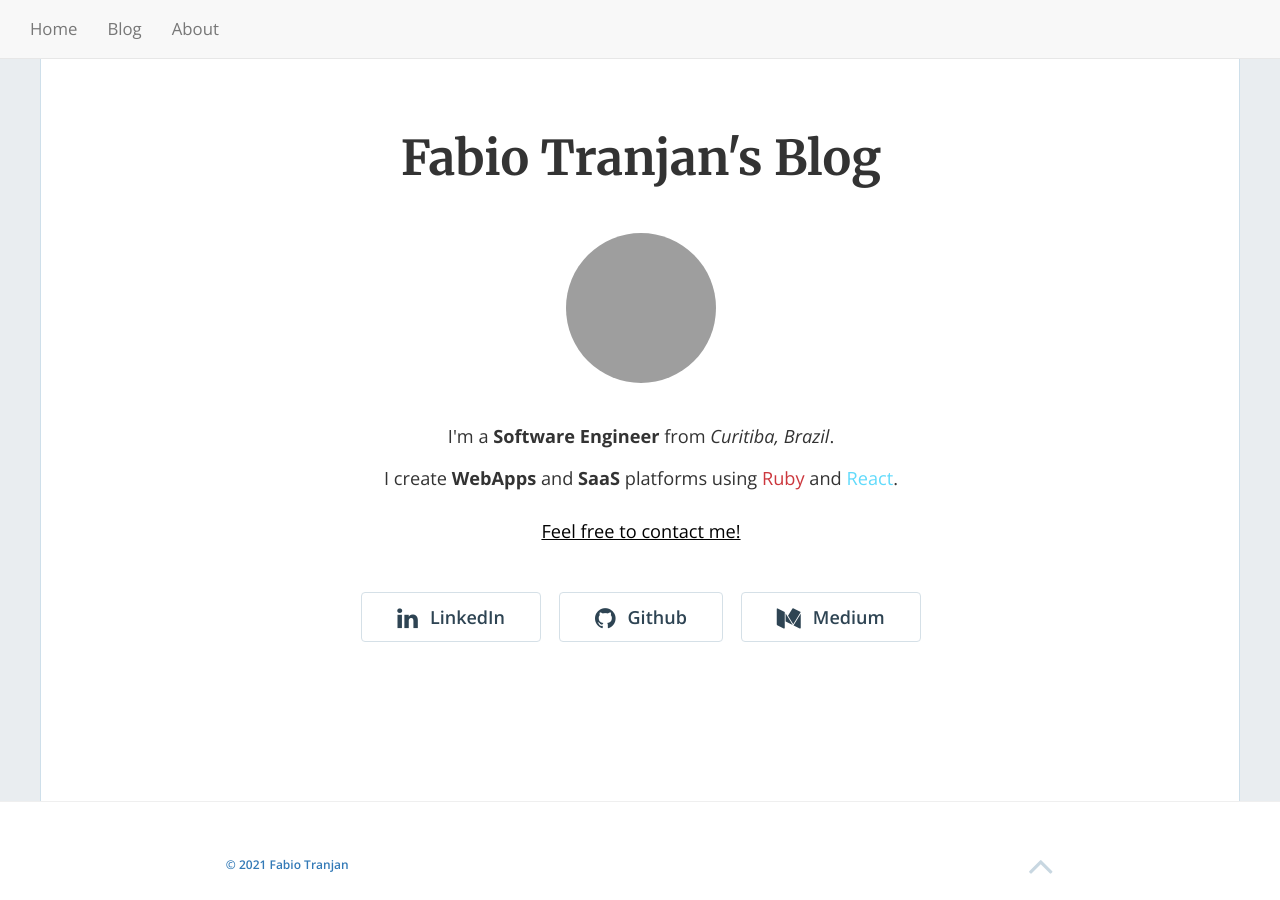
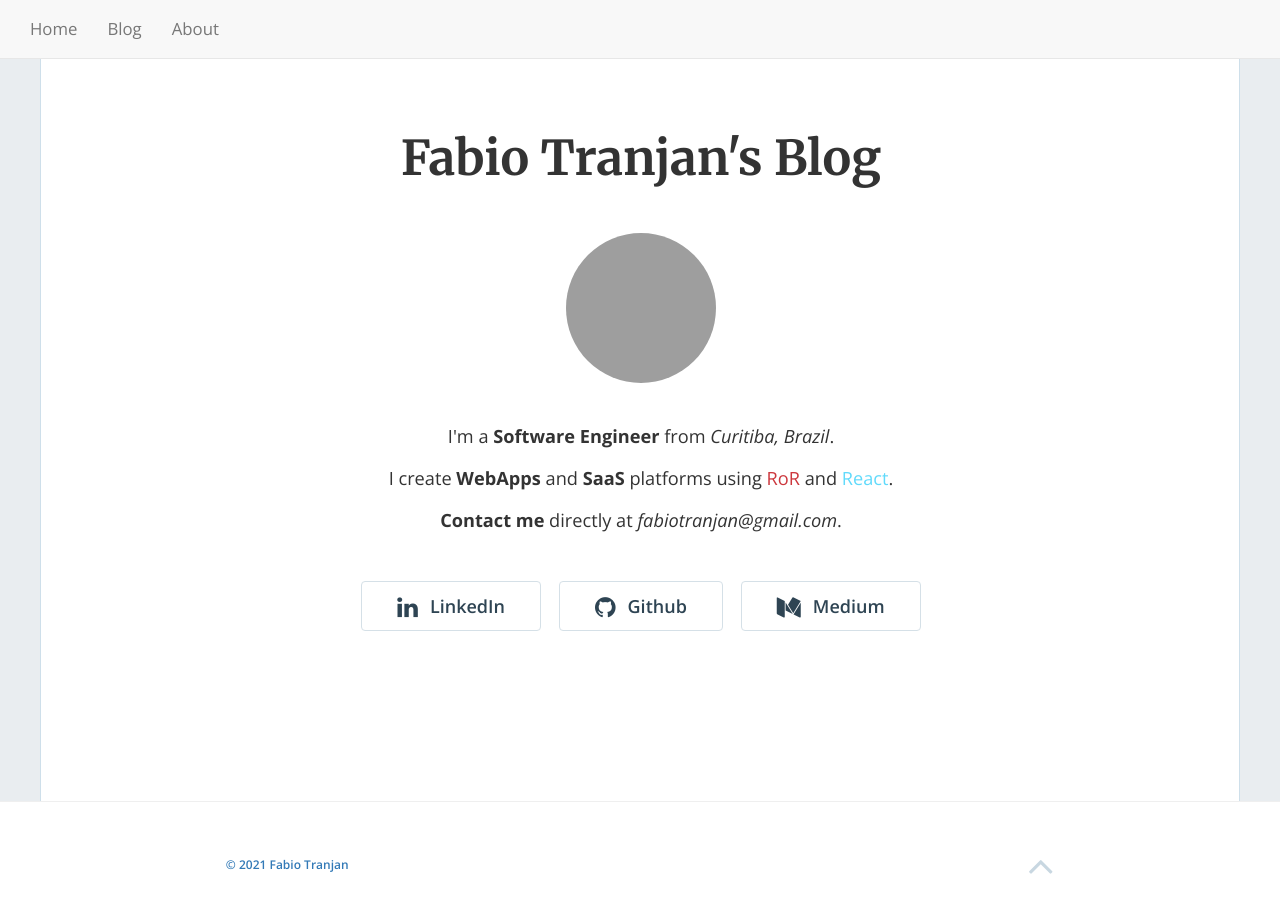
Before and after one commit to FabioTranjan/fabiotranjan.github.io, a Jekyll site: the page built from about.md, in a window 1280 px wide and 900 px high, scrolled down 28 px. Built offline with Jekyll 4.4.1, drawn with Linux system fonts in a browser that asks for light colours; nearby versions of some CDN libraries; grey boxes are pictures that could not be loaded.

Commit message:
Removed contact modal and added email as contact.

```diff
--- a/_config.yml
+++ b/_config.yml
@@ -94,7 +94,6 @@ footer_text: '© 2021 Fabio Tranjan'
 admin_name: 'Fabio Tranjan'
 google_analytics: 'G-R2XDFGMBNP'
 enable_analytics: true
-enable_contact: true
 
 #### Phantom Navigation menu
 enable_nav: true
--- a/_includes/contact-modal.html
+++ /dev/null
@@ -1,35 +0,0 @@
-<div id="contact" class="modal fade" role="dialog">
-  <div class="modal-dialog modal-md">
-
-    <div class="modal-content">
-
-      <div class="modal-header">
-        <button type="button" class="close" data-dismiss="modal">&times;</button>
-      </div>
-
-      <div class="modal-body">
-
-        <form class="form-horizontal form-contact clearfix" action="https://formspree.io/fabiotranjan@gmail.com" method="POST">
-
-          <div class="form-group">
-            <label class="message-label">Dear Fabio,</label>
-            <textarea class="message form-control" rows="8" name="body" placeholder="Type your message..."></textarea>
-          </div>
-
-          <div class="form-group">
-            <label for="name">Sincerely,</label>
-            <input type="name" class="name form-control" placeholder="Your Name">
-            <label for="email" class="sr-only">Email</label>
-            <input type="email" class="email form-control" name="_replyto" placeholder="Your Email">
-          </div>
-
-          <input type="submit" class="btn btn-default" style="float: right;" value="Send">
-
-        </form>
-
-      </div>
-
-    </div>
-
-  </div>
-</div>
--- a/_includes/contact.html
+++ /dev/null
@@ -1 +0,0 @@
-<a class="contact-link" data-toggle="modal" data-target="#contact">Feel free to contact me!</a>
--- a/about.md
+++ b/about.md
@@ -13,17 +13,11 @@ permalink: /about/
 
     <img src="https://avatars.githubusercontent.com/u/26252636?v=4" class="hero-image" />
 
-    {% if site.enable_contact == true %}
     <div class="text-center">
      <p>I'm a <b>Software Engineer</b> from <i>Curitiba, Brazil</i>.</p>
-     <p>I create <b>WebApps</b> and <b>SaaS</b> platforms using <span style="color: #cc373d;">Ruby</span> and <span style="color: #61dafb">React</span>.</p>
-
-      {% if site.enable_contact == true %}
-     <p>{% include contact.html %}</p>
-      {% include contact-modal.html %}
-      {% endif %}
+     <p>I create <b>WebApps</b> and <b>SaaS</b> platforms using <span style="color: #cc373d;">RoR</span> and <span style="color: #61dafb">React</span>.</p>
+     <p><b>Contact me</b> directly at <i>{{ site.email }}</i>.</p>
     </div>
-    {% endif %}
 
     <div class="hero-buttons">
 
--- a/css/style.scss
+++ b/css/style.scss
@@ -7,7 +7,6 @@
 
 1.0 Defaults
 2.0 Home Hero
-  2.1 Contact
 3.0 Posts
 4.0 Footer
 5.0 Blog
@@ -174,68 +173,6 @@ button.btn, input.btn {
     i {
       padding-right: 0.5em;
     }
-  }
-}
-
-/*--------------------------------------------------------------
-	2.1 Contact
---------------------------------------------------------------*/
-
-.contact-link {
-  color: black;
-  display: block;
-  cursor: pointer;
-  margin-top: 20px;
-  text-decoration: underline;
-}
-
-.modal-header {
-  border-bottom: none;
-  button {
-    margin-bottom: 0;
-  }
-}
-
-.modal-content {
-  border-radius: 2px;
-}
-
-.modal-body {
-  margin: 0 20px;
-  label {
-    font-weight: 300;
-    font-size: 22px;
-    margin-bottom: 0.5em;
-  }
-  textarea, input {
-    border-color: #e6e6e6;
-    border-radius: 2px;
-    -webkit-box-shadow: none;
-    box-shadow: none;
-    margin-bottom: 1em;
-  }
-  .form-group {
-    margin: 0;
-  }
-  .form-control {
-    padding: 25px;
-    font-size: 16px;
-  }
-  input[type="submit"]{
-    float: right;
-    margin-right: 0;
-  }
-  ::-webkit-input-placeholder {
-    color: #D6D6D6;
-  }
-  :-moz-placeholder {
-    color: #D6D6D6;
-  }
-  ::-moz-placeholder {
-    color: #D6D6D6;
-  }
-  :-ms-input-placeholder {
-    color: #D6D6D6;
   }
 }
 
```
